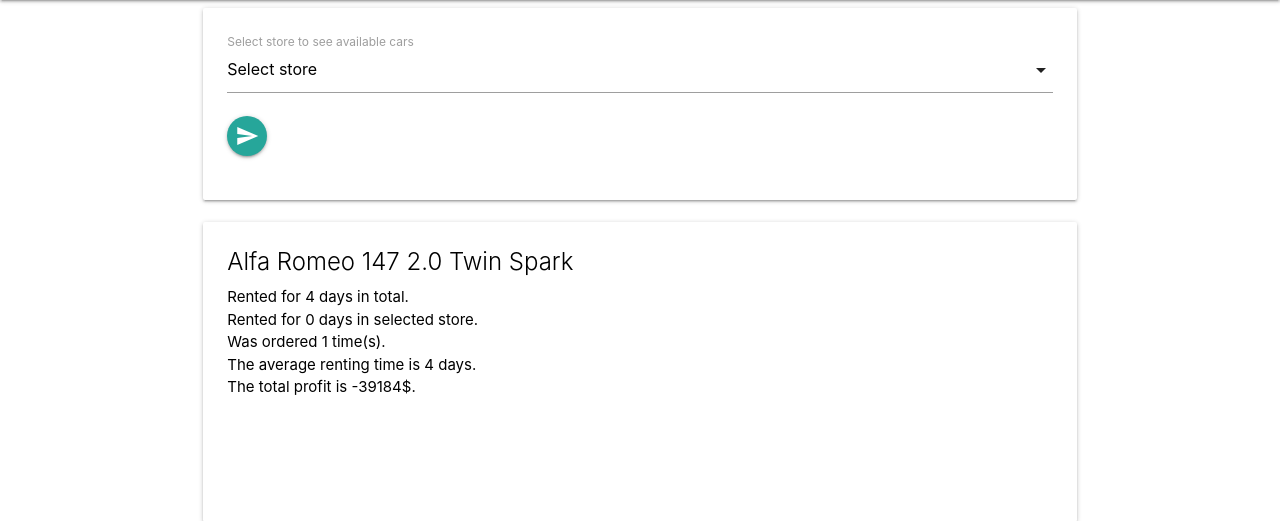
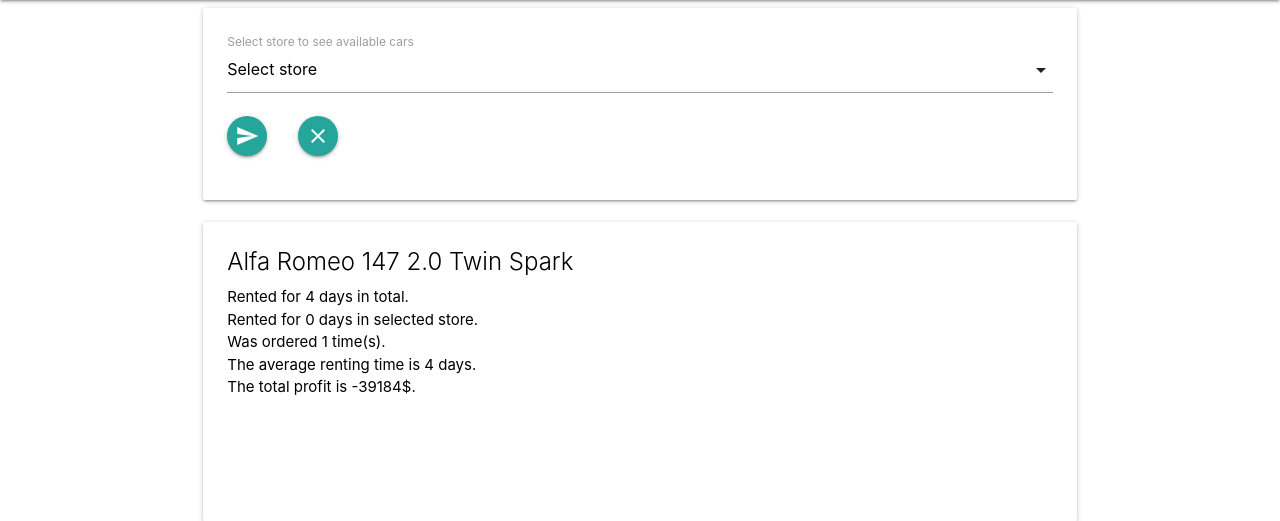
Before and after one commit to death667b/ICJK, a Django app: page /staff/priority/ in a window 1280 px wide. Shown: the part 64-585 px from the top of the page. Run offline with Django 3.2, Linux system fonts and the light colour scheme; the visitor is signed in with stand-in values (Sample User, id 1); data comes from the database, SQL or seed files in the repository; data that the repository does not hold is empty.

Commit message:
Add reset button to prioroty purchase

```diff
--- a/ICJK/Staff/templates/Staff/priority_purchase.html
+++ b/ICJK/Staff/templates/Staff/priority_purchase.html
@@ -33,6 +33,11 @@
                               <button class="btn-floating btn-medium waves-effect waves-light" type="submit" name="action" value="submit">
                                   <i class="material-icons right">send</i>
                               </button>
+                          </div>
+                          <div class="col m1 s6 valign-wrapper"">
+                                <a href="/staff/priority/" class="btn-floating btn-medium waves-effect waves-light">
+                                  <i class="material-icons right">clear</i>
+                                </a>
                           </div>
                       </div>
                     </form>
```
